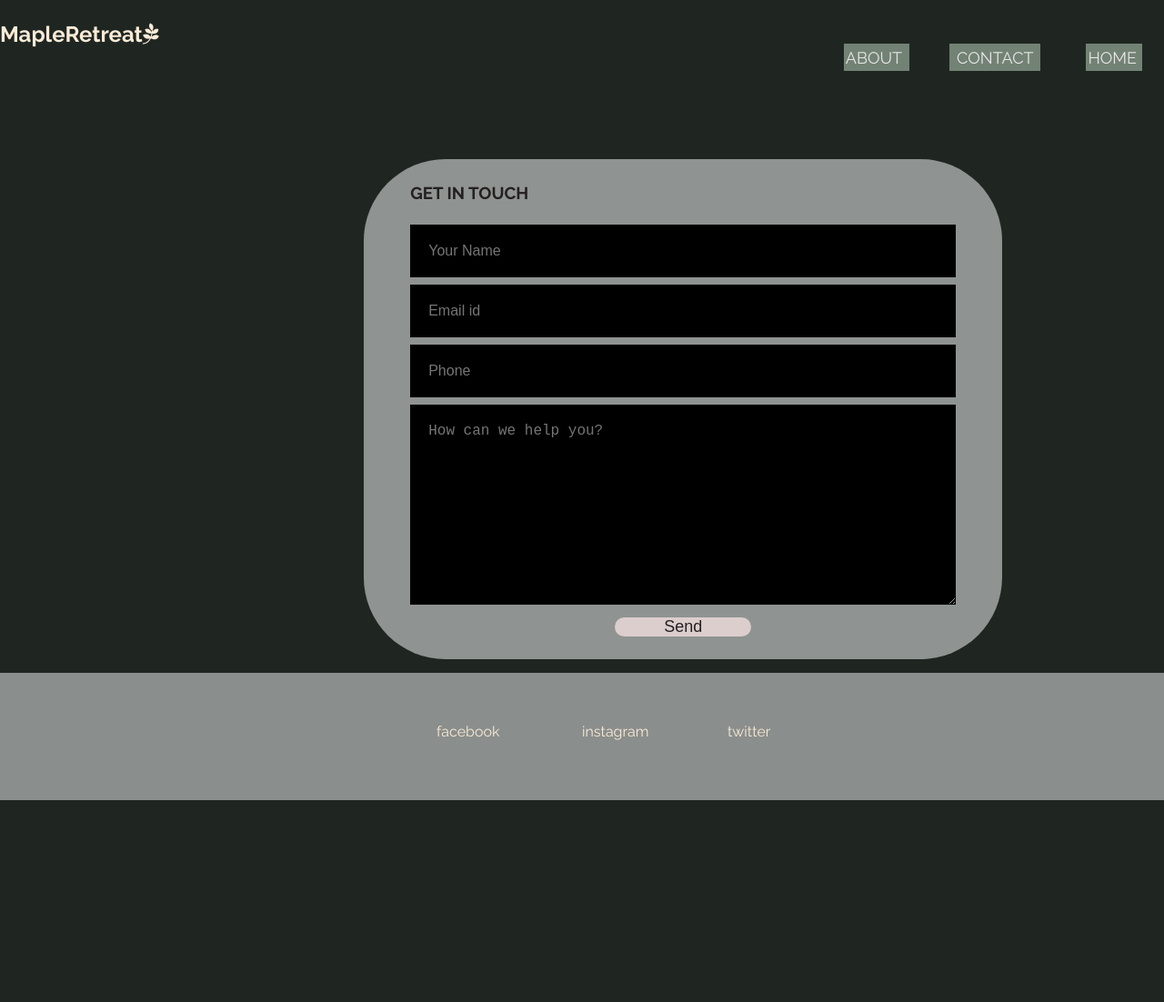
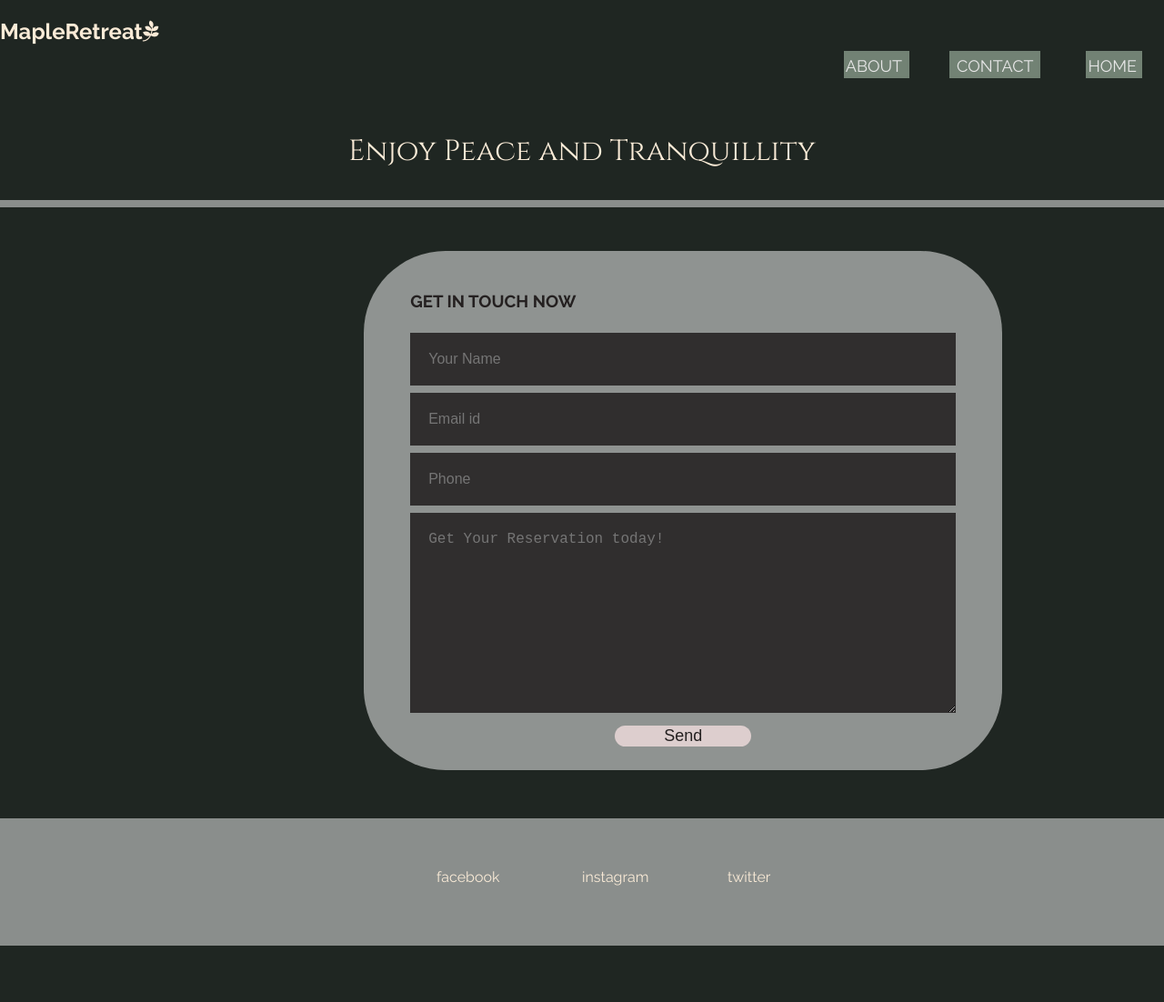
Before and after one commit to AshlynBarrera/MapleRetreat, a plain HTML site: page contact.html in a window 1280 px wide. Shown: the whole page at 91% size. Before the commit the page ends 942 px from the top, so only its background shows below. Drawn offline with Linux system fonts and the light colour scheme.

Commit message:
Added bottom liner to the the socials link, added slogan to all pages, finished inital verion of project

```diff
--- /dev/null
+++ b/about.css
@@ -0,0 +1,195 @@
+@import url('https://fonts.googleapis.com/css2?family=Raleway:wght@400;500;700&display=swap');
+@import url('https://fonts.googleapis.com/css2?family=Cinzel:wght@400;500;600;700&display=swap');
+
+
+*{
+    margin: 0;
+    padding: 0;
+}
+
+body{
+    background-color: rgb(31, 38, 34);
+    color: antiquewhite;
+    font-family: 'Raleway', sans-serif;
+    padding: 0px;
+    margin: 0px;
+}
+
+
+/* NavBar */
+.container{
+    overflow:hidden;
+    margin: auto;
+    margin-top: 23px;
+}
+
+header > .container{
+    display: flex;
+    justify-content:space-between;
+}
+
+header ul{
+    height: 100%;
+    display: flex;
+    align-items: center;
+
+}
+
+header li{
+    list-style: none;
+    padding: 20px;
+    z-index: 1;
+}
+
+header a{
+    color: #e6e6e6;
+    text-decoration: none;
+    text-transform: uppercase;
+    font-size: 18px;
+}
+
+#slogan{
+    border: 2px solid  rgb(245, 245, 245,0.5);
+    font-family: 'Cinzel', serif;
+    display: flex;
+    justify-content: center;
+    margin-top: 1.5em;
+    border: none;
+    border-bottom: rgb(245, 245, 245,0.5)solid 8px;
+    font-size: xx-large;
+    padding-bottom: 1em;
+}
+
+/* Bottom Contacts */
+
+#fb{
+    text-decoration: none;
+    display: flex;
+    position: absolute;
+    bottom: -34em;
+    left: 30em;
+    color: antiquewhite;
+    padding-bottom: 8em;
+    z-index: 2;
+}
+
+#insta{
+    text-decoration: none;
+    display: flex;
+    position: absolute;
+    bottom: -34em;
+    left: 40em;
+    color: antiquewhite;
+    padding-bottom: 8em;
+    z-index: 2;
+}
+
+#tw{
+    text-decoration: none;
+    display: flex;
+    position: absolute;
+    bottom: -34em;
+    left: 50em;
+    color: antiquewhite;
+    padding-bottom: 8em;
+    z-index: 2;
+}
+
+#bottomline{
+    background-color: rgb(245, 245, 245,0.5);
+    position: absolute;
+    display: flex;
+    margin: 0;
+    bottom: -30em;
+    right: 0px;
+    padding: 70px;
+    padding-bottom: none;
+    width: 100%;
+}
+
+/* DoubleColor*/
+#homebackg{
+    background-color:rgba(198, 222, 198, 0.5) ;
+    background-size: 90%;
+    position: absolute;
+    display: flex;
+    margin: 0;
+    top: 2.5em;
+    right: 1em;
+    padding: 15px 30px;
+    width: 2px;
+}
+
+#aboutbackg{
+    background-color:rgba(198, 222, 198, 0.5) ;
+    background-size: 90%;
+    position: absolute;
+    display: flex;
+    margin: 0;
+    top: 2.5em;
+    right: 14.5em;
+    padding: 15px 30px;
+    width: 12px;
+}
+
+#contactbackg{
+    background-color:rgba(198, 222, 198, 0.5) ;
+    background-size: 90%;
+    position: absolute;
+    display: flex;
+    margin: 0;
+    top: 2.5em;
+    right: 6.5em;
+    padding: 15px 30px;
+    width: 40px;
+}
+
+/* images */
+
+#fogW{
+    width: 700px;
+    height: 700px;
+    border: solid 1px whitesmoke;
+    position: absolute;
+    margin: 0;
+    top: 20em;
+    right: 23em;
+}
+#cabins{
+    width: 500px;
+    height: 500px;
+    border: solid 1px whitesmoke;
+    position: absolute;
+    margin: 0;
+    top: 40em;
+    right: 2em;
+}
+
+/* About */
+
+#aboutone{
+    background-color:rgba(114, 121, 114, 0.5) ;
+    border-radius: 10px;
+    background-size: 90%;
+    font-size: medium;
+    position: absolute;
+    display: flex;
+    margin: 0;
+    top: 39em;
+    left: 8px;
+    z-index: 2;
+    padding: 50px;
+}
+#abouttwo{
+    background-color:rgba(114, 121, 114, 0.5) ;
+    background-size: 90%;
+    border-radius: 10px;
+    font-size: medium;
+    position: absolute;
+    display: flex;
+    margin: 0;
+    top: 24em;
+    left: 20px;
+    z-index: 2;
+    padding: 50px;
+}
--- a/contact.css
+++ b/contact.css
@@ -1,10 +1,7 @@
 @import url('https://fonts.googleapis.com/css2?family=Raleway:wght@400;500;700&display=swap');
+@import url('https://fonts.googleapis.com/css2?family=Cinzel:wght@400;500;600;700&display=swap');
 
 
-*{
-    margin: 0;
-    padding: 0;
-}
 
 body{
     background-color: rgb(31, 38, 34);
@@ -12,6 +9,7 @@ body{
     font-family: 'Raleway', sans-serif;
     padding: 0px;
     margin: 0px;
+    bottom: 5px;
 }
 
 
@@ -19,7 +17,6 @@ body{
 .container{
     overflow:hidden;
     margin: auto;
-    margin-top: 23px;
 }
 
 header > .container{
@@ -46,6 +43,17 @@ header a{
     font-size: 18px;
 }
 
+#slogan{
+    border: 2px solid  rgb(245, 245, 245,0.5);
+    font-family: 'Cinzel', serif;
+    display: flex;
+    justify-content: center;
+    margin:0;
+    border: none;
+    border-bottom: rgb(245, 245, 245,0.5)solid 8px;
+    font-size: xx-large;
+    /* padding-bottom: 1em; */
+}
 
 /* Contact form */
 #form{
@@ -54,7 +62,7 @@ header a{
  padding-top: 3em;
  padding-bottom: 5em;
 
-  }
+}
 
   form{
     background: rgba(255, 255, 255, 0.5);
@@ -78,7 +86,7 @@ header a{
     margin: 4px 0;
     padding: 20px;
     outline: none;
-    background-color: rgb(0, 0, 0);
+    background-color: rgb(48, 46, 46);
     font-size: 16px;
   }
 
@@ -99,7 +107,7 @@ header a{
 
   #form{
       transition-property:all ;
-     transition-duration: 2s;
+     transition-duration: 4s;
      transition-timing-function: ease-in;
      transition-delay: 0s;
   }
@@ -111,7 +119,7 @@ header a{
     position: absolute;
     display: flex;
     margin: 0;
-    top: 3em;
+    top: 3.5em;
     right: 1.5em;
     padding: 15px 30px;
     width: 2px;
@@ -123,7 +131,7 @@ header a{
     position: absolute;
     display: flex;
     margin: 0;
-    top: 3em;
+    top: 3.5em;
     right: 17.5em;
     padding: 15px 30px;
     width: 12px;
@@ -135,7 +143,7 @@ header a{
     position: absolute;
     display: flex;
     margin: 0;
-    top: 3em;
+    top: 3.5em;
     right: 8.5em;
     padding: 15px 30px;
     width: 40px;
@@ -147,7 +155,7 @@ header a{
     text-decoration: none;
     display: flex;
     position: absolute;
-    bottom: -8.9em;
+    bottom: -18.9em;
     left: 30em;
     color: antiquewhite;
     padding-bottom: 8em;
@@ -158,7 +166,7 @@ header a{
     text-decoration: none;
     display: flex;
     position: absolute;
-    bottom: -8.9em;
+    bottom: -18.9em;
     left: 40em;
     color: antiquewhite;
     padding-bottom: 8em;
@@ -169,19 +177,20 @@ header a{
     text-decoration: none;
     display: flex;
     position: absolute;
-    bottom: -8.9em;
+    bottom: -18.9em;
     left: 50em;
     color: antiquewhite;
     padding-bottom: 8em;
     z-index: 2;
 }
 
+/* div lines  */
 #bottomline{
     background-color: rgb(245, 245, 245,0.5);
     position: absolute;
     display: flex;
     margin: 0;
-    bottom: -5em;
+    bottom: -15em;
     right: 0px;
     padding: 70px;
     padding-bottom: none;
--- a/contact.html
+++ b/contact.html
@@ -27,21 +27,27 @@
         </header>
    </section>
 
+   <div id="slogan">
+    <p id="sloganpone"> Enjoy Peace and Tranquillity </p>
+</div>
+
+
   <section id="contacting">
      <div class="container" id="form">
          <form onsubmit="sendEmail(); reset(); return false ">
-            <h3>GET IN TOUCH</h3>
+            <h3>GET IN TOUCH NOW</h3>
             <input type="text" id="name" placeholder="Your Name" required>
             <input type="email" id="email" placeholder="Email id" required >
             <input type="text" id="phone" placeholder="Phone" required >
-            <textarea id="message" rows="10" placeholder="How can we help you?"></textarea>
+            <textarea id="message" rows="10" placeholder="Get Your Reservation today!"></textarea>
             <button type="submit"> Send</button>
 
         </form>
     </div>
-
   <section>
 
+
+  <!--form-->
    </section >
     <script src="https://smtpjs.com/v3/smtp.js"></script>
     <script>
@@ -58,6 +64,7 @@
             message => alert(message)
             );
         }
+
     </script>
 
         <p id="homebackg"> </p>
@@ -75,5 +82,8 @@
     <div id="bottomline"> </div>
 </section>
 
+
+
+
 </body>
 </html>
```
Also changed, not shown: about.html (added, +71 -0 lines), index.html (deleted, +0 -19 lines), GetawayJournal.png (added), IMG_6403.JPG (added), IMG_6404.JPG (added), IMG_6405.JPG (added), What It’s Really Like Staying at the Getaway House LA (Review).jpg (added), fireandmarshmellows.jpeg (added), friends in the forest.jpg (added), jeep.jpeg (added), marbleface.jpeg (added), pramod-tiwari-1YyMm12nU4A-unsplash.jpg (added), 4 other files.
